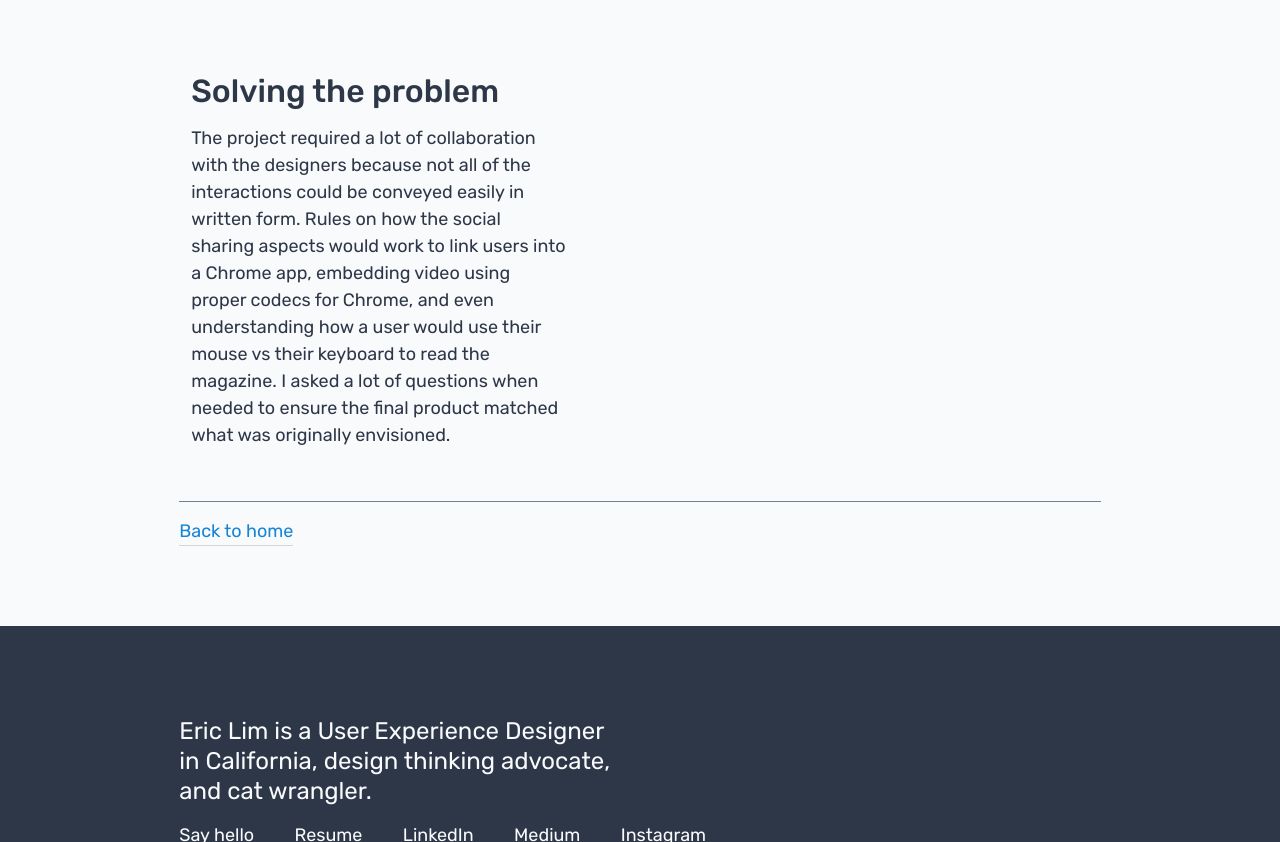
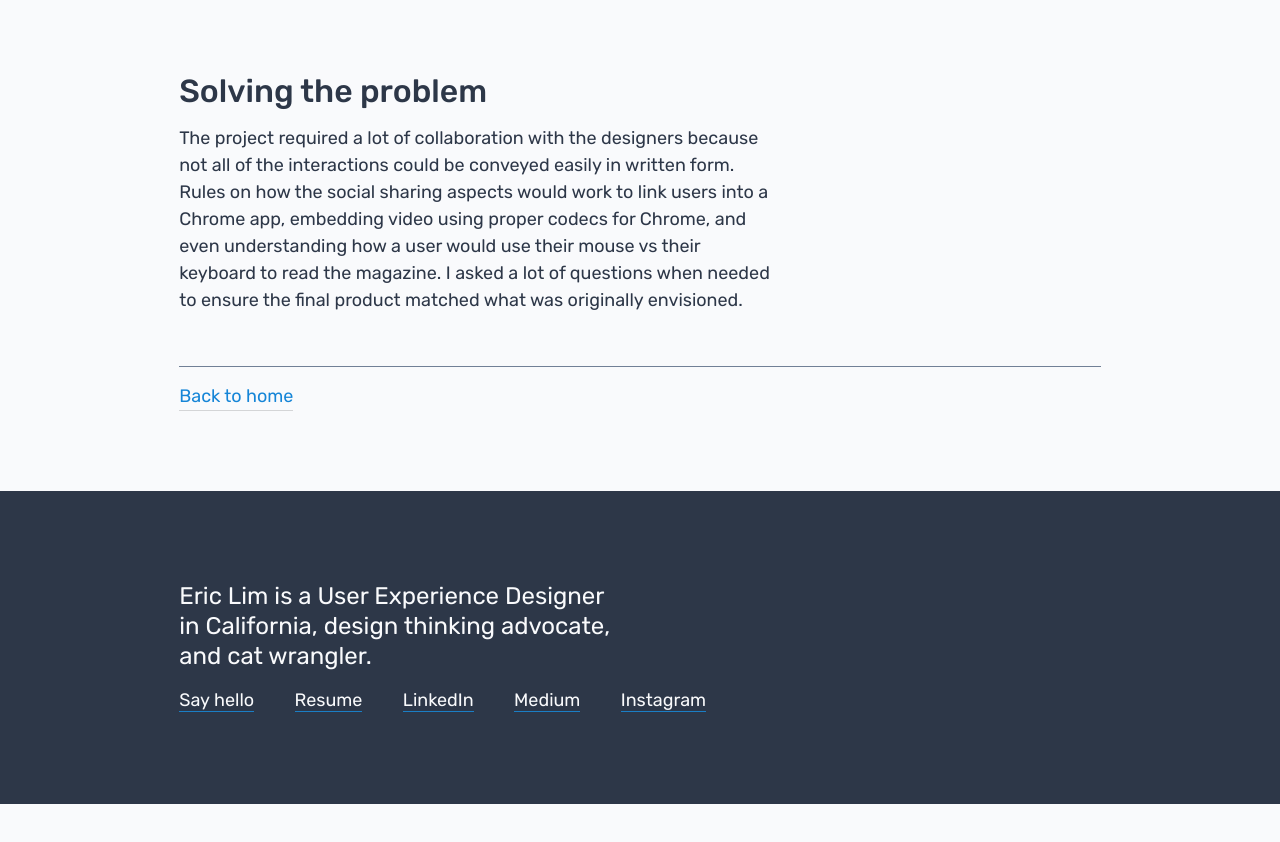
Before and after one commit to valloq/valloq.github.io, a plain HTML site: page popular-science-chrome-app.html in a window 1280 px wide. Shown: the part 5728-6570 px from the top of the page. After the commit the page ends 6532 px from the top, so only its background shows below. Drawn offline with Linux system fonts and the light colour scheme.

Commit message:
Fixed column size in popular science

```diff
--- a/popular-science-chrome-app.html
+++ b/popular-science-chrome-app.html
@@ -102,10 +102,8 @@
 
     <div class="row">
       <div class="col-8">
-        <div class="col-8">
-          <h2>Solving the problem</h2>
-          <p>The project required a lot of collaboration with the designers because not all of the interactions could be conveyed easily in written form. Rules on how the social sharing aspects would work to link users into a Chrome app, embedding video using proper codecs for Chrome, and even understanding how a user would use their mouse vs their keyboard to read the magazine. I asked a lot of questions when needed to ensure the final product matched what was originally envisioned.</p>
-        </div>
+        <h2>Solving the problem</h2>
+        <p>The project required a lot of collaboration with the designers because not all of the interactions could be conveyed easily in written form. Rules on how the social sharing aspects would work to link users into a Chrome app, embedding video using proper codecs for Chrome, and even understanding how a user would use their mouse vs their keyboard to read the magazine. I asked a lot of questions when needed to ensure the final product matched what was originally envisioned.</p>
       </div>
     </div>
   </div>
```
